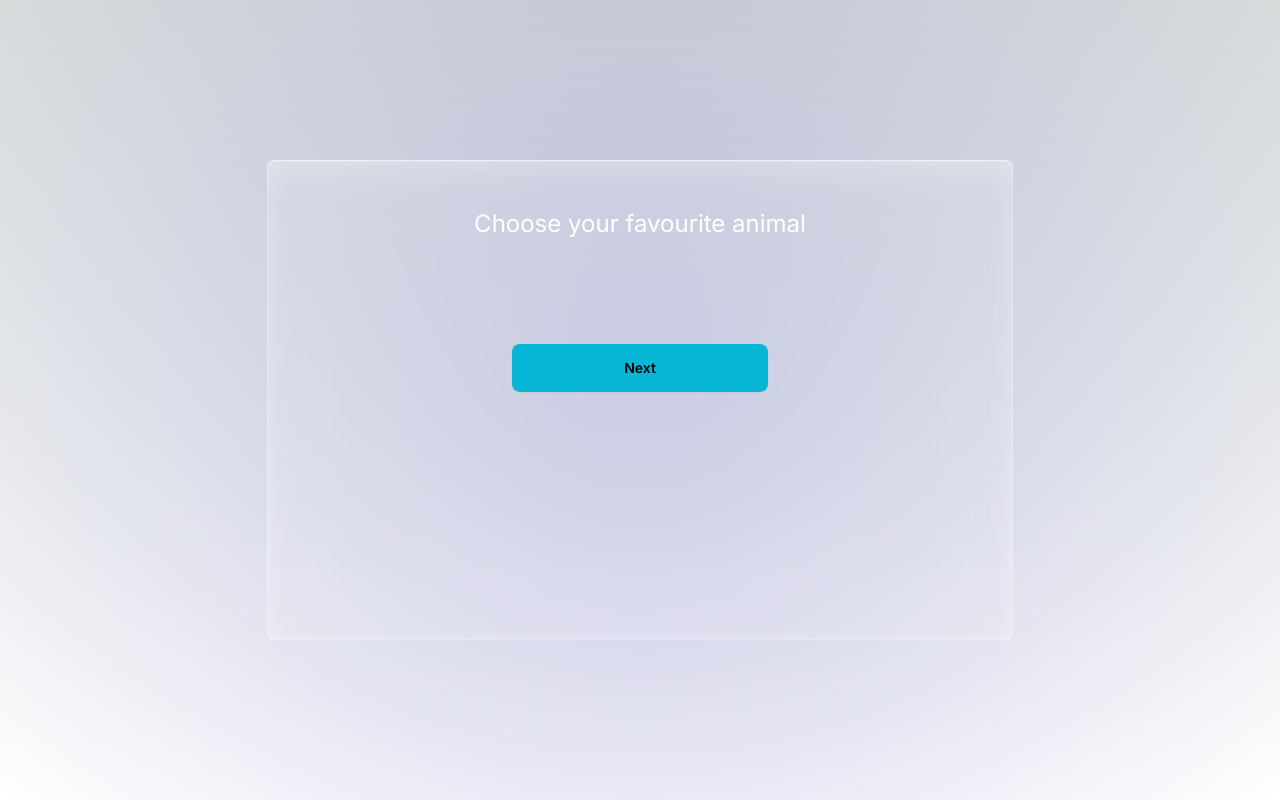
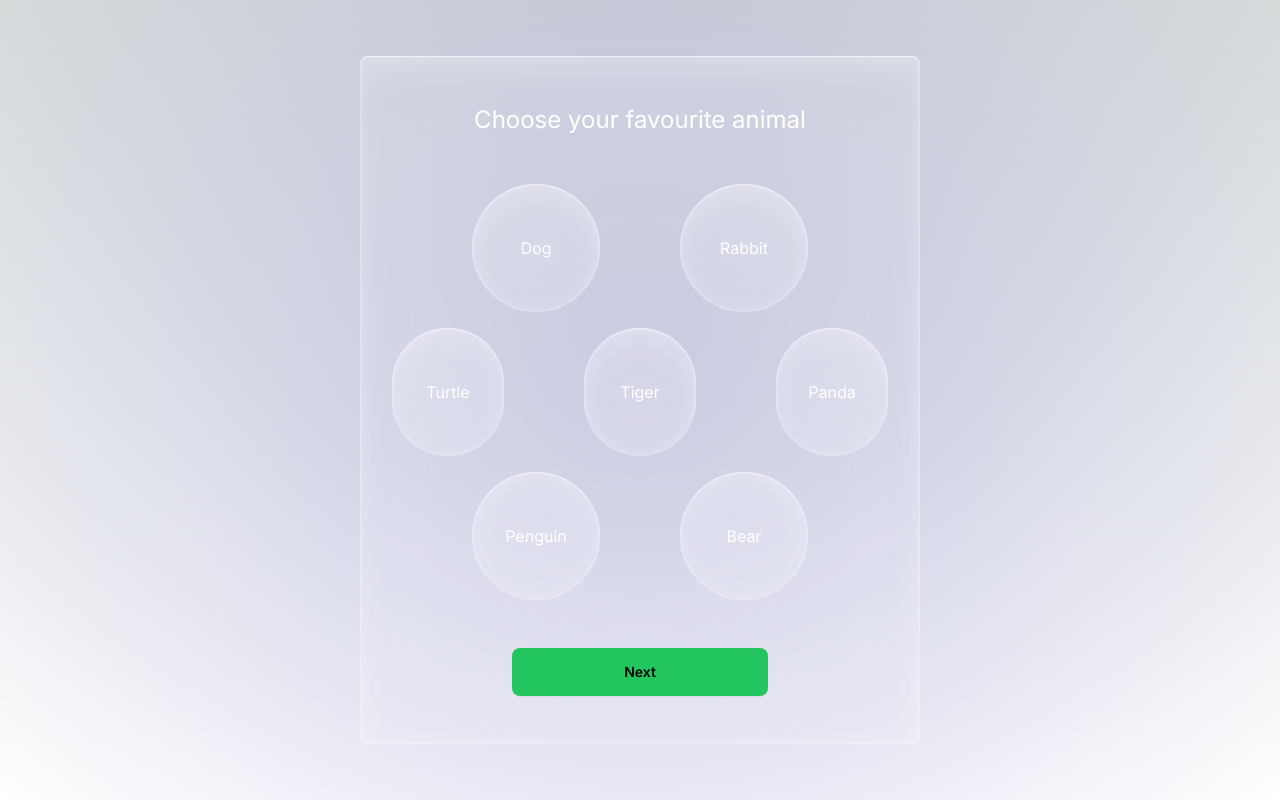
Before and after one commit to gzhai5/research-agent, a Next.js app in the folder frontend/: page /auth/generate/2 in a window 1280 px wide. Built offline with nearby package versions, Linux system fonts and the light colour scheme.

Commit message:
set up gen2 ui

```diff
--- a/frontend/src/app/auth/generate/1/page.tsx
+++ b/frontend/src/app/auth/generate/1/page.tsx
@@ -18,7 +18,7 @@ export default function GenerateOne() {
                 <div className='text-2xl text-center text-white'>Welcome to <br/> the Research Agents</div>
 
                 {/* text description */}
-                <div className='text-base text-center text-slate-300 mt-2 px-2'>Welcome to our app! To create a personalized research companion just for you, we&apos;ll ask a few questions. Let&apos;s get started!.</div>
+                <div className='text-base text-center text-slate-300 mt-2 px-2'>Welcome to our app! To create a personalized research companion just for you, we&apos;ll ask a few questions. Let&apos;s get started!</div>
 
                 {/* button */}
                 <Link href='/auth/generate/2'>
--- /dev/null
+++ b/frontend/src/app/auth/generate/2/bubble.tsx
@@ -0,0 +1,19 @@
+import styles from '../../styles.module.css';
+
+
+interface BubbleProps {
+    name: string;
+}
+
+
+const Bubble: React.FC<BubbleProps> = ({ name }) => {
+
+
+    return (
+        <div className={`${styles['bubble']} rounded-full transition duration-450 ease-in-out transform hover:scale-125`}>
+            {name}
+        </div>
+    );
+}
+
+export default Bubble;
--- a/frontend/src/app/auth/generate/2/page.tsx
+++ b/frontend/src/app/auth/generate/2/page.tsx
@@ -1,24 +1,40 @@
 "use client";
-import React from 'react';
 import Link from 'next/link'
 import styles from '../../styles.module.css';
+import Bubble from './bubble';
 
 
+const animals = ["Dog", "Rabbit", "Turtle", "Tiger", "Panda", "Penguin", "Bear"];
 export default function GenerateTwo() {
+
     return (
         <div className={`w-full h-screen flex justify-center items-center p-20 bg-[#000212] ${styles['radient-bg-fill']}`}>
 
-            <div className={`flex flex-col gap-8 w-2/3 min-w-[25rem] min-h-[30rem] px-8 py-12 items-center justify-start rounded-lg z-10 ${styles['custom-glass-card']}`}>
+            <div className={`flex flex-col gap-8 w-1/2 min-w-[25rem] min-h-[30rem] px-8 py-12 items-center justify-start rounded-lg z-10 ${styles['custom-glass-card']}`}>
 
                 {/* text title */}
                 <div className='text-2xl text-center text-white'>Choose your favourite animal</div>
 
                 {/* animal choosing bubbles */}
-                <div></div>
+                <div className='relative w-full py-4 flex flex-col gap-4'>
+                    <div className='flex flex-row gap-20 justify-center'>
+                        <Bubble name={animals[0]}/>
+                        <Bubble name={animals[1]}/>
+                    </div>
+                    <div className='flex flex-row gap-20 justify-center'>
+                        <Bubble name={animals[2]}/>
+                        <Bubble name={animals[3]}/>
+                        <Bubble name={animals[4]}/>
+                    </div>
+                    <div className='flex flex-row gap-20 justify-center'>
+                        <Bubble name={animals[5]}/>
+                        <Bubble name={animals[6]}/>
+                    </div>
+                </div>
 
                 {/* button */}
                 <Link href='/auth/generate/3'>
-                    <button className="btn btn-wide p-0 border-0 mt-10 bg-cyan-500 text-black hover:text-white hover:bg-cyan-950">Next</button>
+                    <button className="btn btn-wide p-0 border-0 bg-green-500 text-black hover:text-white hover:bg-green-950">Next</button>
                 </Link>
             </div>
         </div>
--- /dev/null
+++ b/frontend/src/app/auth/generate/3/page.tsx
@@ -0,0 +1,16 @@
+import styles from '../../styles.module.css';
+
+
+export default function GenerateThree() {
+    return (
+        <div className={`w-full h-screen flex justify-center items-center p-20 bg-[#000212] ${styles['radient-bg-fill']}`}>
+
+            <div className={`flex flex-col gap-8 w-1/2 min-w-[25rem] min-h-[30rem] px-8 py-12 items-center justify-start rounded-lg z-10 ${styles['custom-glass-card']}`}>
+
+                {/* text title */}
+                <div className='text-2xl text-center text-white'>Choose your favourite animal</div>
+
+            </div>
+        </div>
+    )
+}
--- a/frontend/src/app/auth/styles.module.css
+++ b/frontend/src/app/auth/styles.module.css
@@ -18,3 +18,20 @@
         radial-gradient(ellipse at bottom, #4d9f0c, transparent);
     box-shadow: 0px 15px 20px rgba(0, 0, 0, 0.25), 0px 10px 10px rgba(0, 0, 0, 0.15);
 }
+
+.bubble {
+    display: flex;
+    align-items: center;
+    justify-content: center;
+    background-color: rgba(255, 255, 255, 0.1);
+    text-align: center;
+    color: white;
+    box-shadow:
+        inset 0 15px 30px rgba(255, 255, 255, 0.2),
+        inset 0 0 15px rgba(255, 255, 255, 0.2),
+        inset 0 1px 1px rgba(255, 255, 255, 0.5),
+        inset 0 0 2px rgba(255, 255, 255, 0.7);
+    backdrop-filter: blur(30px);
+    width: 8rem;
+    height: 8rem;
+}
--- /dev/null
+++ b/frontend/src/app/chat/page.tsx
@@ -0,0 +1,19 @@
+"use client";
+import React from 'react';
+import Navbar from '../components/navbar/navbar';
+import Foobar from '../components/foobar/foobar';
+
+
+export default function Chat() {
+    return (
+        <>
+            <Navbar />
+
+            <div className="w-full flex flex-col justify-center items-center bg-slate-100 p-20">
+                Chat Page
+            </div>
+
+            <Foobar />
+        </>
+    )
+}
--- a/frontend/src/app/components/foobar/foobar.tsx
+++ b/frontend/src/app/components/foobar/foobar.tsx
@@ -3,7 +3,7 @@ export default function Foobar() {
         <footer className="footer footer-center p-10 bg-slate-100 text-primary-content">
             <aside>
                 <p className="font-bold text-black">
-                    Luga AI <br/>Providing Customers Reliable and Customized AI Solutions
+                    Research Agents <br/>Your powerful & personalized research companion
                 </p>
                 <p className="text-black">Copyright © 2024 - All right reserved</p>
             </aside>
--- a/frontend/src/app/components/navbar/navbar.tsx
+++ b/frontend/src/app/components/navbar/navbar.tsx
@@ -47,7 +47,7 @@ export default function Navbar() {
 
             {/* title */}
             <div className="navbar-center">
-                <a className="btn btn-ghost text-3xl text-black">Luga AI</a>
+                <a className="btn btn-ghost text-3xl text-black font-medium">Research Agents</a>
             </div>
 
             {/* profile */}
```
Also changed, not shown: 1 other file (tests, documents, lock files or other folders).
